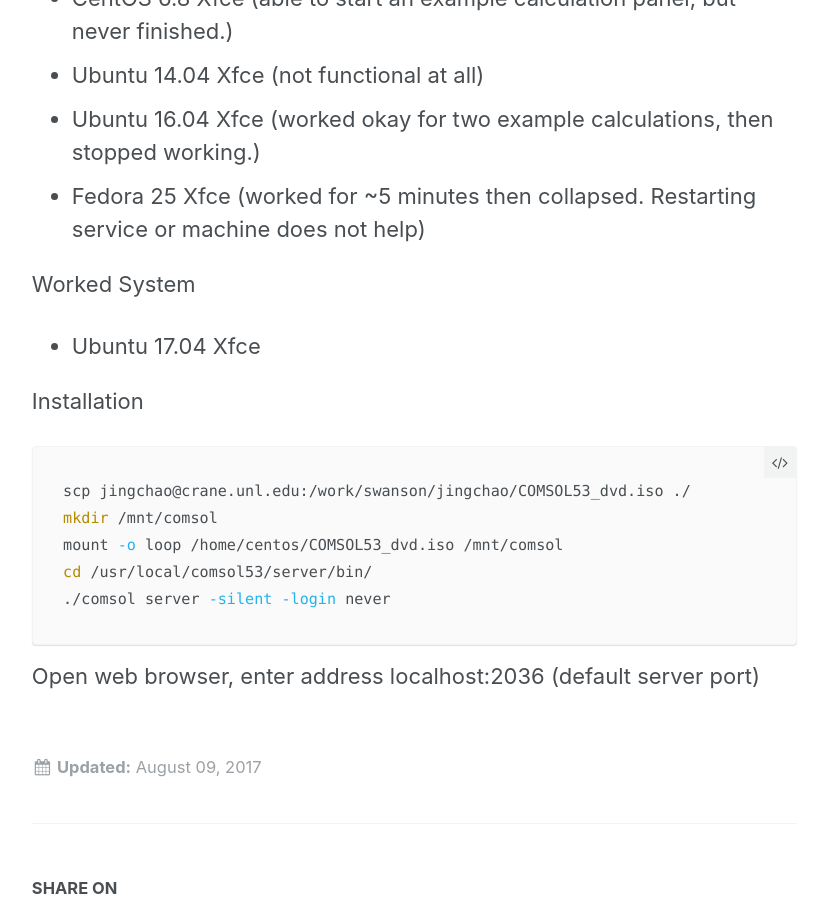
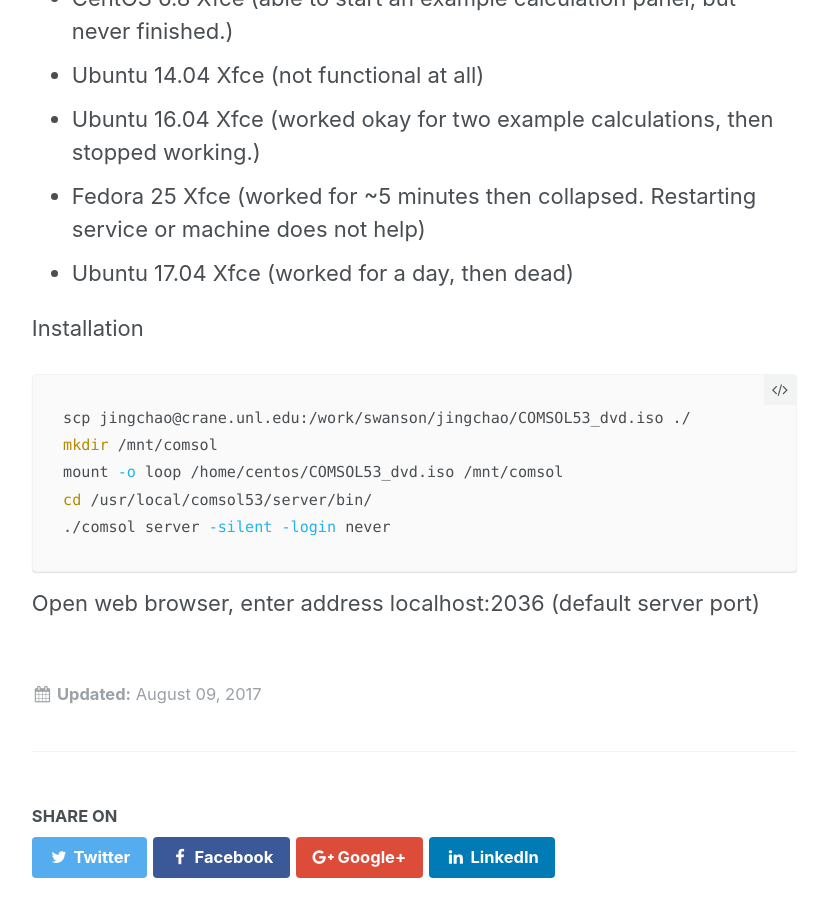
Before and after one commit to JingchaoZhang/JingchaoZhang.github.io, a Jekyll site: the page built from _posts/2017-08-09-COMSOL V5.3 Linux Server.md, in a window 1280 px wide and 900 px high, scrolled down 319 px. Shown: the whole window, without its empty margins (252-1080 px from the left). Built offline with Jekyll 4.4.1, drawn with Linux system fonts in a browser that asks for light colours.

Commit message:
Update 2017-08-09-COMSOL V5.3 Linux Server.md

````diff
--- a/_posts/2017-08-09-COMSOL V5.3 Linux Server.md
+++ b/_posts/2017-08-09-COMSOL V5.3 Linux Server.md
@@ -10,10 +10,7 @@
 - Ubuntu 14.04 Xfce (not functional at all)
 - Ubuntu 16.04 Xfce (worked okay for two example calculations, then stopped working.)
 - Fedora 25 Xfce (worked for ~5 minutes then collapsed. Restarting service or machine does not help)
-
-Worked System
-- Ubuntu 17.04 Xfce
-
+- Ubuntu 17.04 Xfce (worked for a day, then dead)
 
 Installation
 ```bash
````
